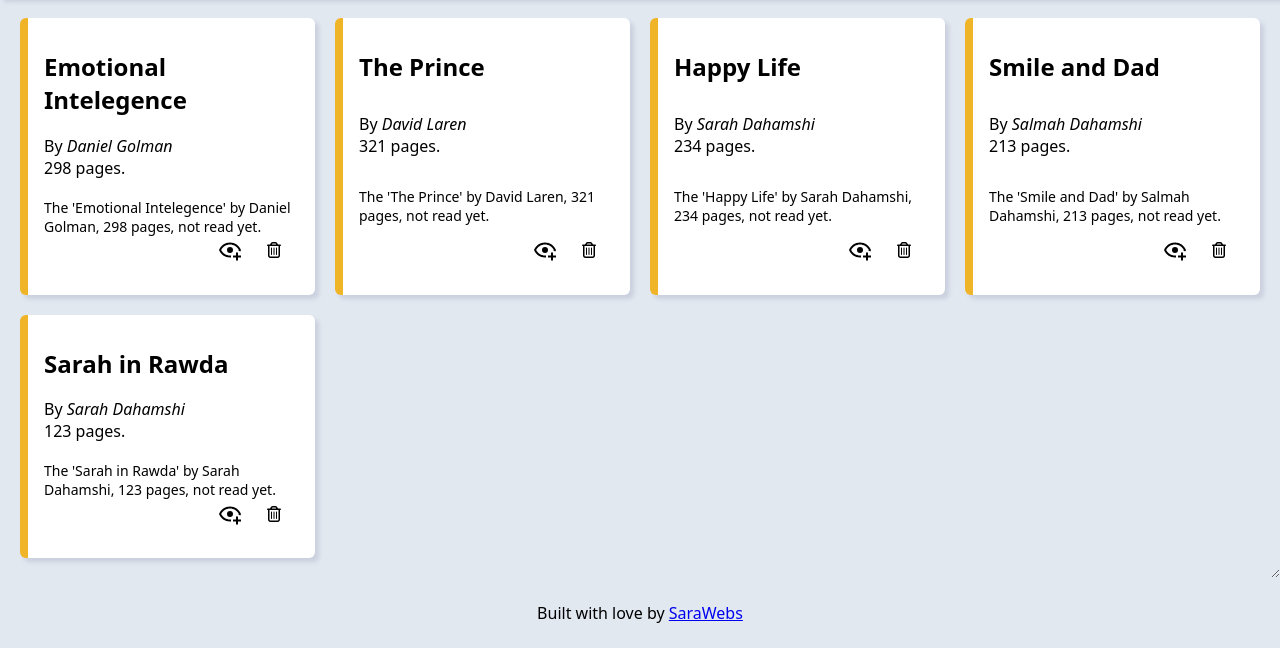
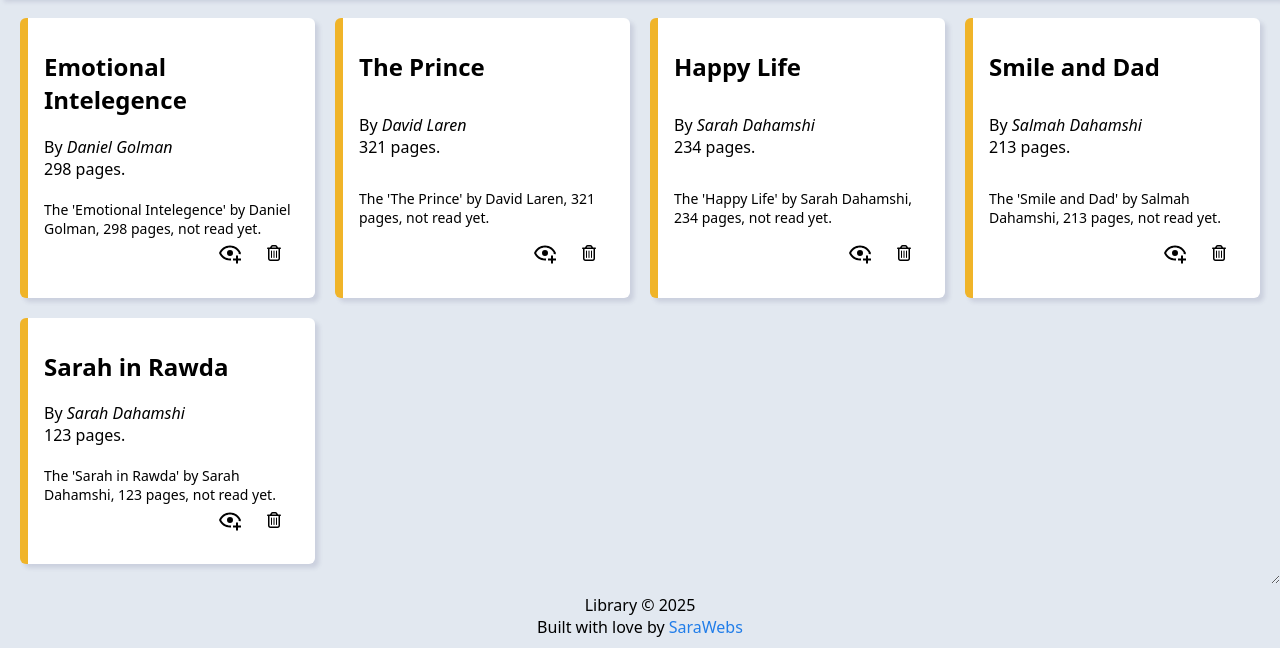
Before and after one commit to mdahamshi/top-library, a plain HTML site: page index.html in a window 1280 px wide. Shown: the part 152-800 px from the top of the page. Drawn offline with Linux system fonts and the light colour scheme.

Commit message:
Improves code

```diff
--- a/assets/style.css
+++ b/assets/style.css
@@ -193,7 +193,7 @@ button {
 }
 .footer {
     justify-content: center;
-    padding: 24px;
+    padding: 10px;
 }
 @media only screen and (min-width: 700px) {
     .dialog-modal {
--- a/assets/utils.js
+++ b/assets/utils.js
@@ -1,8 +1,29 @@
-function generateID(prefix){
-    prefix = (prefix ? prefix : 'app');
-    return prefix + '-' + crypto.randomUUID().toString().substring(0,8);
+
+const INFO = {
+    site: 'https://sarawebs.com',
+    company: 'SaraWebs',
+    year: new Date().getFullYear()
+
 }
 
+function generateID(prefix = ''){
+    prefix = (prefix ? prefix + '-' : prefix);
+    return prefix + crypto.randomUUID().toString().substring(0,8);
+}
 
+function addCopyRight(title = 'This WebSite'){
+    const div = document.createElement('div');
+    const p = document.createElement('p');
+    p.style.textAlign = 'center';
+    p.innerHTML = `
+    ${title} © ${INFO.year}<br>Built with love by
+    <a href="${INFO.site}" style="color: #207de9;text-decoration: none;">${INFO.company}</a>
+    `;
 
-export {generateID};
+    div.appendChild(p);
+    const footer = document.querySelector('footer');
+    footer.appendChild(div);
+
+}
+
+export {generateID, addCopyRight};
--- a/assets/view.js
+++ b/assets/view.js
@@ -1,5 +1,5 @@
 import { myLibrary, addBookToLibrary } from "./model.js";
-
+import * as utils from "./utils.js";
 
 class View{
     constructor(){
@@ -16,6 +16,7 @@ class View{
         new_book.addEventListener('click', () => {
             this.dialog.showModal();
         })
+        utils.addCopyRight('Library');
 
     }
     createBook(book){
--- a/index.html
+++ b/index.html
@@ -68,7 +68,6 @@
 
         </ul>
         <footer class="flex-row footer">
-            <p>Built with love by <a href="https://sarawebs.com"> SaraWebs </a> </p>
         </footer>
     </div>
 
```
